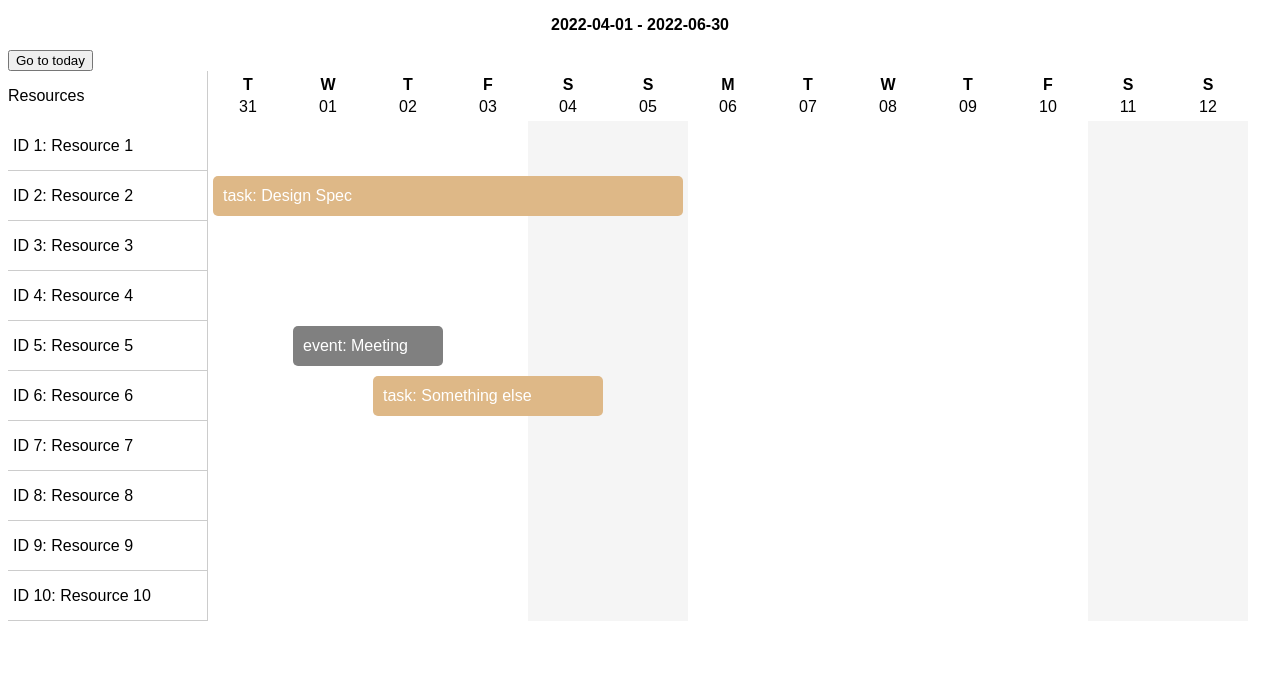
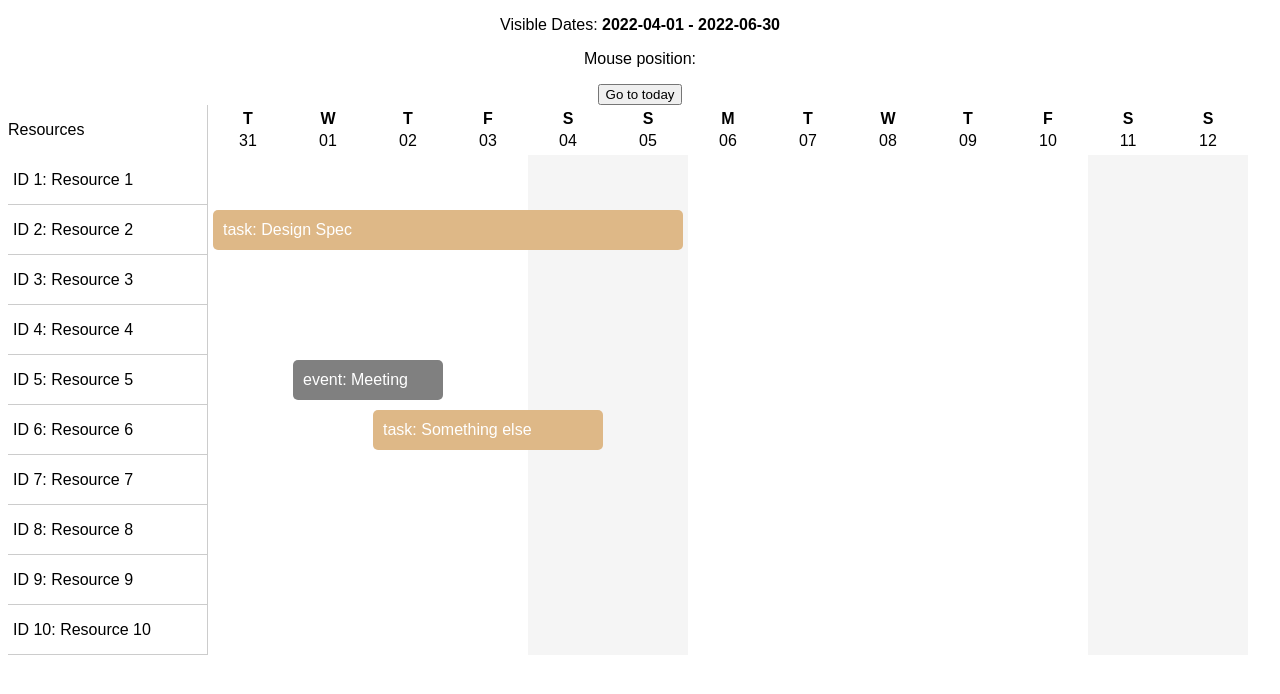
Before and after one commit to tjFogarty/vue-timeline, a Vue app: page / in a window 1280 px wide. Shown: the top 694 px of the page. Built offline with nearby package versions, Linux system fonts and the light colour scheme.

Commit message:
Shows where mouse is positioned

```diff
--- a/src/components/TimelineView/TimelineView.vue
+++ b/src/components/TimelineView/TimelineView.vue
@@ -1,6 +1,11 @@
 <template>
-  <div>
-    <p class="dates">{{ startDate.toFormat('y-MM-dd') }} - {{ endDate.toFormat('y-MM-dd') }}</p>
+  <div class="info">
+    <p>Visible Dates: <strong>{{ startDate.toFormat('y-MM-dd') }} - {{ endDate.toFormat('y-MM-dd') }}</strong></p>
+    <p>
+      Mouse position: <strong>{{ hoveredDate && hoveredDate.toFormat('yy-MM-dd') }}
+      {{ hoveredResourceId && `over resource id ${hoveredResourceId}` }}
+      </strong>
+    </p>
     <button type="button" @click="goToToday">Go to today</button>
   </div>
   <div class="timeline-container" ref="container">
@@ -63,7 +68,7 @@ const props = defineProps({
   }
 })
 
-const { timelineWidth, container, startDate, endDate, goToToday } = provideTimeline({
+const { timelineWidth, container, startDate, endDate, goToToday, hoveredDate, hoveredResourceId } = provideTimeline({
   resources: props.resources,
   events: props.events,
   columnWidth: props.columnWidth,
@@ -82,9 +87,8 @@ const timelineHeightPx = computed(() => {
 </script>
 
 <style scoped>
-.dates {
+.info {
   font-family: sans-serif;
-  font-weight: 600;
   text-align: center;
 }
 
--- a/src/components/TimelineView/composables/useTimeline.js
+++ b/src/components/TimelineView/composables/useTimeline.js
@@ -168,7 +168,7 @@ export default function useTimeline({
     container.value.removeEventListener('scroll', throttledHandleScroll);
     container.value.removeEventListener('dragover', handleDragOver);
   });
-
+``
   return {
     startDate,
     endDate,
@@ -186,6 +186,8 @@ export default function useTimeline({
     resourceWidth,
     resourceHeight,
     headerHeight,
+    hoveredDate,
+    hoveredResourceId,
   };
 }
 
```
